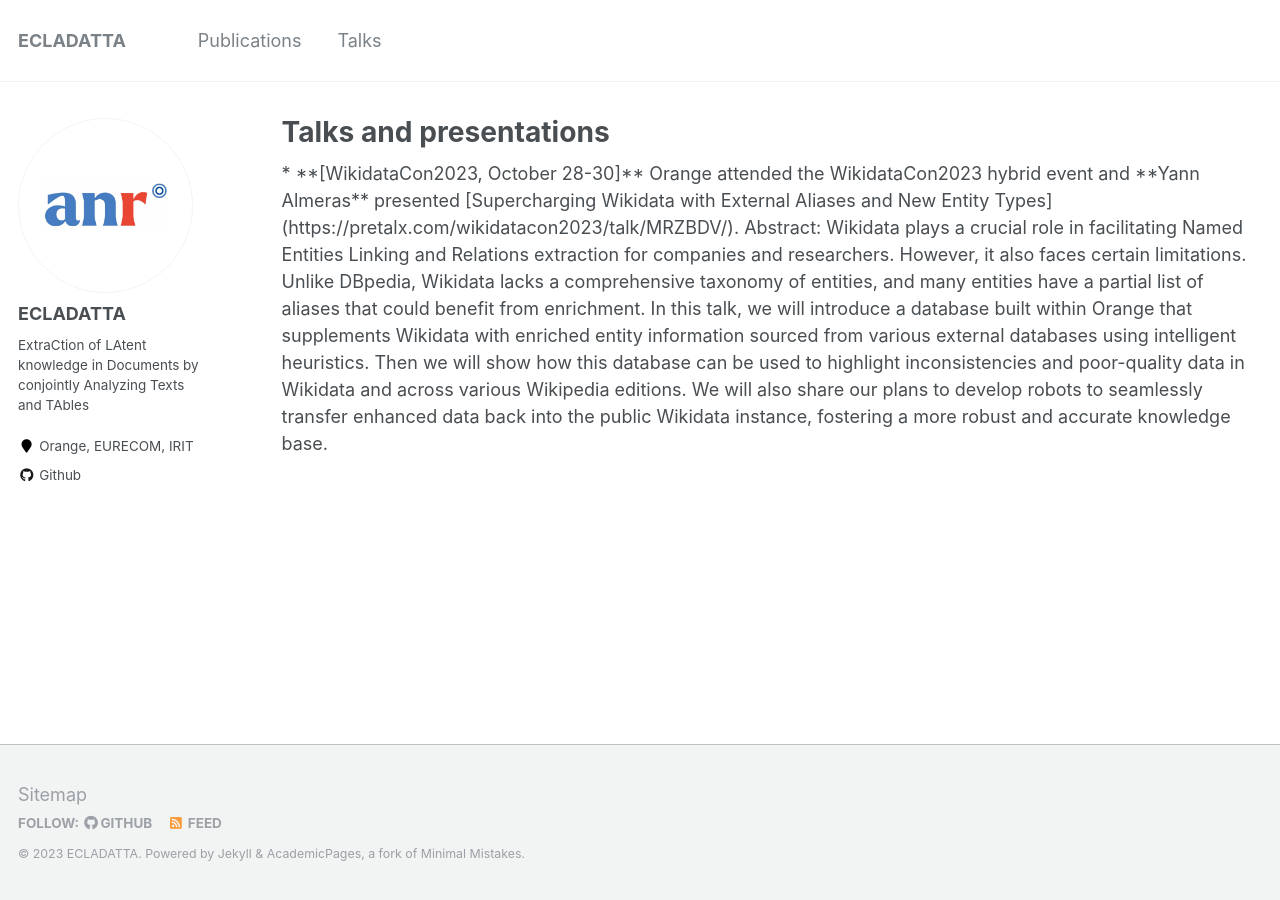
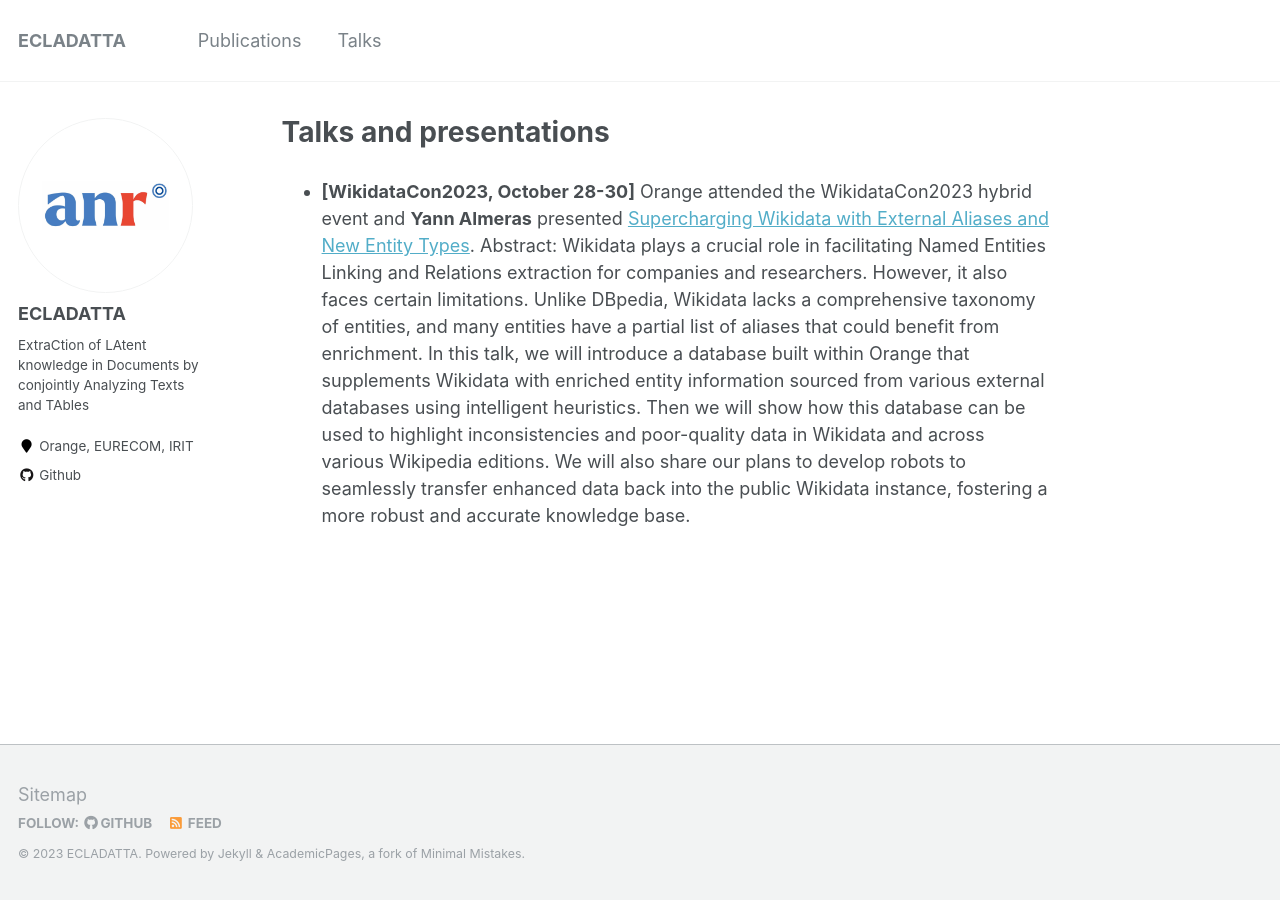
Before and after one commit to ecladatta/ecladatta.github.io, a Jekyll site: the page built from _pages/talks.md, in a window 1280 px wide. Built offline with Jekyll 4.4.1, drawn with Linux system fonts in a browser that asks for light colours; part of the change alters nothing that is shown.

Commit message:
Update and rename talks.html to talks.md

```diff
--- a/_pages/talks.html
+++ b/_pages/talks.md
@@ -1,7 +1,6 @@
 ---
-layout: archive
 title: "Talks and presentations"
-permalink: /talks/
+permalink: talk.html
 author_profile: true
 ---
 
```
